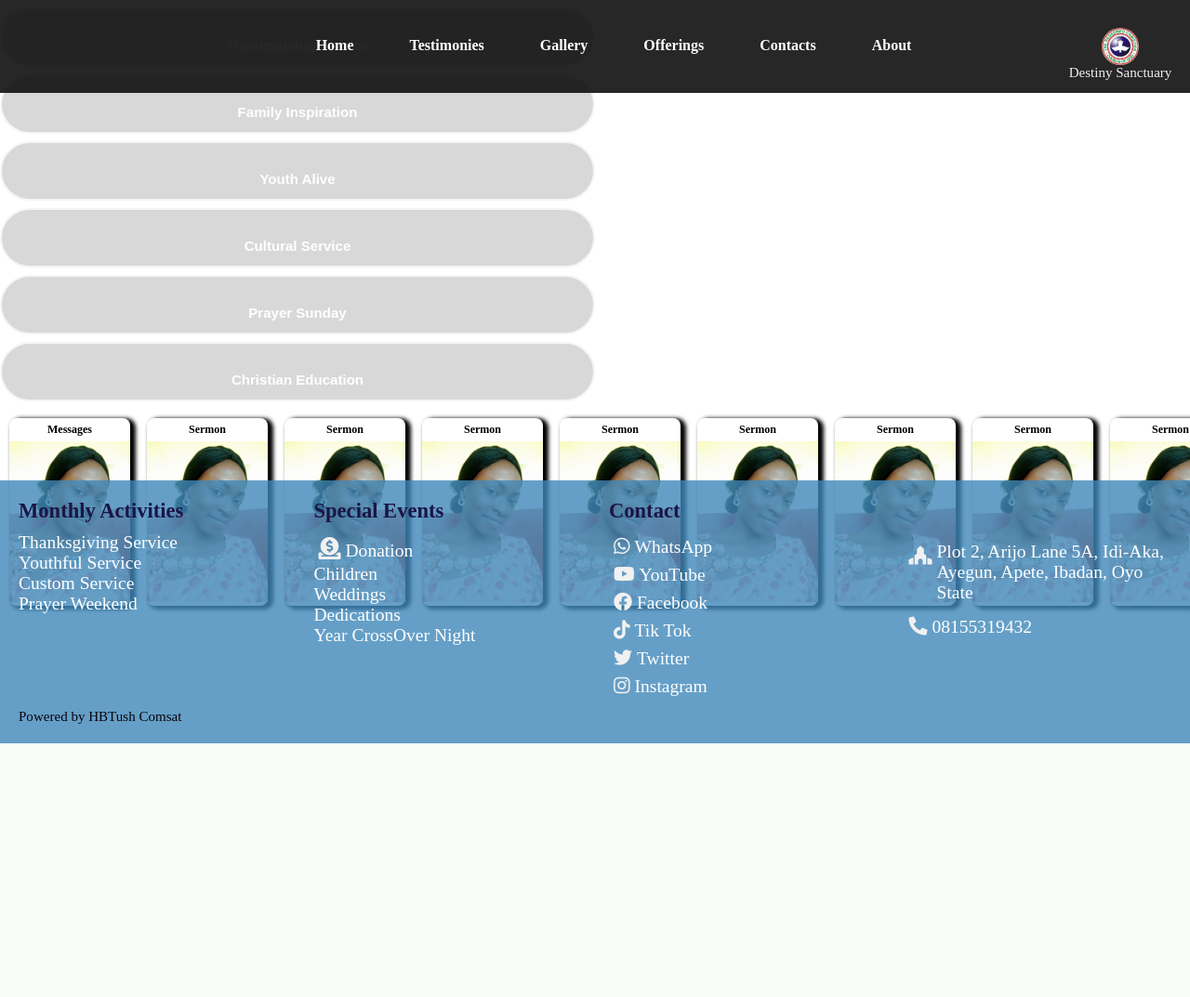
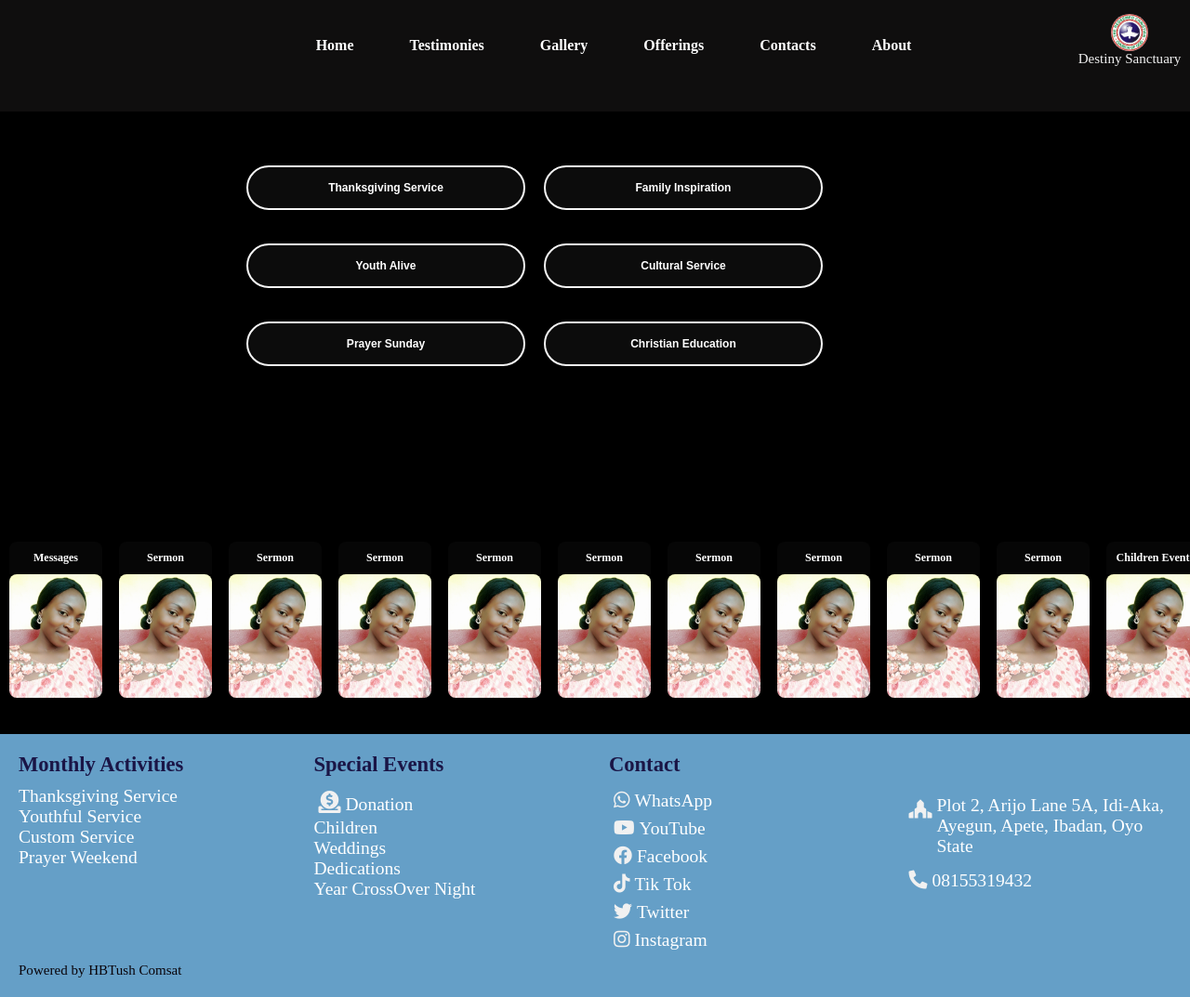
Before and after one commit to ownupalways/RCCGDESTINYSANCTUARYPARISHAP, a Node server app: page / in a window 1280 px wide. Shown: the whole page at 93% size. Before the commit the page ends 800 px from the top, so only its background shows below. Run offline with Node 20, Linux system fonts and the light colour scheme; some libraries are stand-ins or nearby versions.

Commit message:
home page modification

```diff
--- a/public/css/Des.css
+++ b/public/css/Des.css
@@ -10,17 +10,18 @@
     font-size: calc(15px + 0.00390625vw);
   }
 
+
 /* HEADER STYLING */
-.header{
+.headerBar{
   background: rgba(17, 16, 16, 0.9);
   width: 100%;
-  height: 100px;
+  height: 120px;
   transition: 1s all;
   -webkit-transition: 1s all;
   -moz-transition: 1s all;
   -ms-transition: 1s all;
   -o-transition: 1s all;
-  position: fixed;
+  position: absolute;
   top: 0;
 }
 
@@ -73,10 +74,9 @@ ul li.active{
   /*Logo Affair*/
 .head1{
   width: 130px;
-  right:10px;
-  position: fixed;
-  top: 2rem;
-  /* z-index: 1111; */
+  float: right;
+  position: sticky;
+  margin-top: 1rem;
   display: flex;
   flex-wrap: wrap;
   justify-content: center;
@@ -112,7 +112,7 @@ ul li.active{
     height:100px ;
     background-color: #ee0f0f;
   }
-  .header {
+  .headerBar {
     background: rgba(17, 16, 16, 0.9);
     width: 60%;
     margin: 0;
@@ -169,7 +169,7 @@ ul li.active{
     height:100px ;
     background-color: #ee0f0f;
   }
-  .header {
+  .headerBar {
     background: rgba(17, 16, 16, 0.9);
     width: 100%;
     height: 100px;
@@ -245,7 +245,6 @@ ul li.active{
 footer{
   width: 100%;
   padding: 10px;
-  position: fixed;
   bottom: 0;
   background-color:rgba(63, 136, 185, 0.8);
 }
--- a/public/css/index.css
+++ b/public/css/index.css
@@ -1,18 +1,35 @@
 /* INDEX SERVICE DISPLAY CARDS */
 
-/* .index-container {
-  height: 100vh;
-  z-index: 0;
-} */
+.index-container {
+  background: black;
+ padding-bottom: 25px;
+}
+
+.navTabContent {
+  display: flex;
+  justify-content: center;
+  align-items: center;
+
+}
+
+.programmes {
+  width: 800px;
+  margin: 8rem;
+  padding: 50px;
+  display: grid;
+  grid-template-columns: repeat(auto-fit, minmax(80px, 300px));
+  justify-content: center;
+  gap: 20px;
+  transition: 1s all;
+}
 .service {
-  display: grid;
-  grid-template-columns: repeat(auto-fit, minmax(150px, 300px));
-  justify-content: center;
-  height: 50px;
-  padding: 30px 0;
+  width: 100%;
+  text-justify: center;
+  padding: 15px 8px;
   background-color: rgba(61, 60, 60, 0.2);
   color:white;
   font-weight: bolder;
+  font-size: .8rem;
   border-radius: 35px;
   -webkit-border-radius: 35px;
   -moz-border-radius: 35px;
@@ -131,23 +148,29 @@ color: black;
     width: 500px;
     margin-right: 8px;
     border-radius: 8px;
+    /* background: white; */
   }
   .boxImage a h3 {
-    color: black;
+    position: sticky;
+    background: rgba(12, 12, 12, 0.5);
+    color: white;
     text-align: center;
-    padding: 5px;
+    padding: 10px 5px;
     font-size: .8rem;
+    border-radius: 8px 8px 0 0;
+    z-index: 1;
   }
 
 
-  .imageContainer .boxImage .imageBox {
+  /* .imageContainer .boxImage .imageBox {
     width: 100%;
     border-radius: 0 0 8px 8px;
 
-  }
+  } */
 
   .imageContainer .boxImage img {
-    width: 130px;
+    width: 100px;
+    border-radius: 8px;
 
   }
 
@@ -159,3 +182,14 @@ color: black;
   .imageContainer::-webkit-scrollbar {
    width: 5px;
   }
+
+@media (max-width:880px) {
+  .programmes {
+    margin: -1.2rem 4rem;
+    /* padding: 20px 0;
+    display: flex;
+    flex-wrap: wrap;
+    justify-content: center; */
+
+  }
+}
--- a/views/index.ejs
+++ b/views/index.ejs
@@ -157,6 +157,7 @@
                 </div>
             </div>
         </div>
+    </div>
         <!-- Floating IMAGES ON hOME Page -->
     <div class="imageContainer">
         <div class="boxImage">
@@ -257,4 +258,3 @@
         </div>
     </div>
 </div>
-</div>
--- a/views/partials/header.ejs
+++ b/views/partials/header.ejs
@@ -1,7 +1,7 @@
 <!-- Theme Navigation Btns Dark and Brightness -->
 <!-- <i class="material-icons" style="font-size:36px"></i>
 <i class="material-icons" style="font-size:36px"></i> -->
-<div class="header bodyBox">
+<div class="headerBar">
     <nav class="mainMenu">
         <ul id="menuLine">
             <li><a href="/"  class="active pinBtn"><i class="fas fa-home" style='font-size:24px' id="iconBtn"></i>Home</a></li>
```
Also changed, not shown: views/about.ejs (indentation only). Lines whose indentation alone changed are shown as unchanged.
